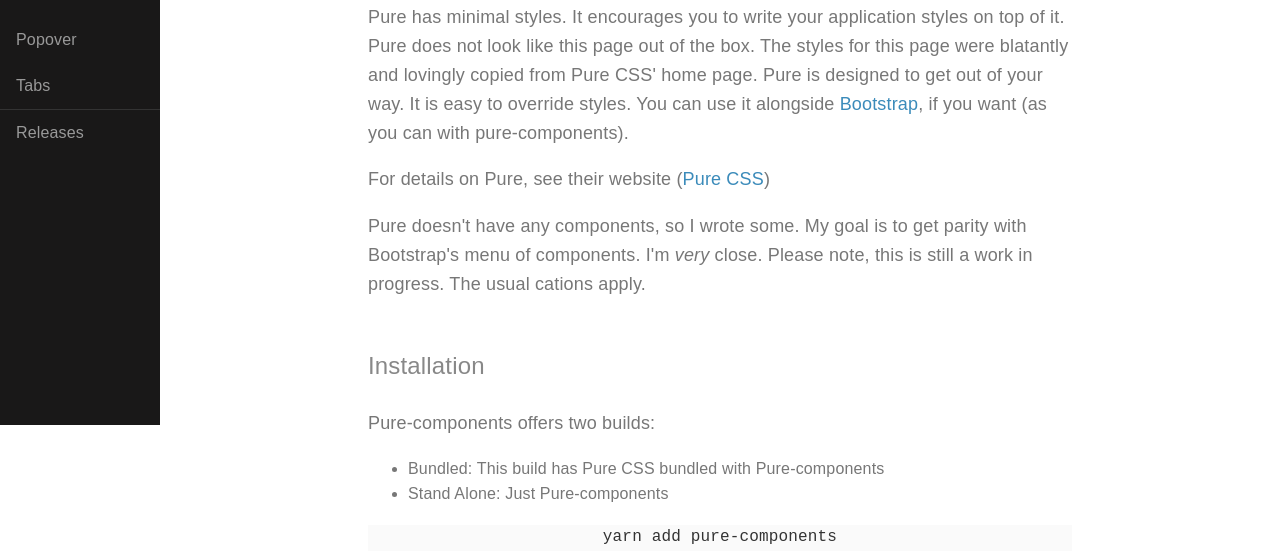
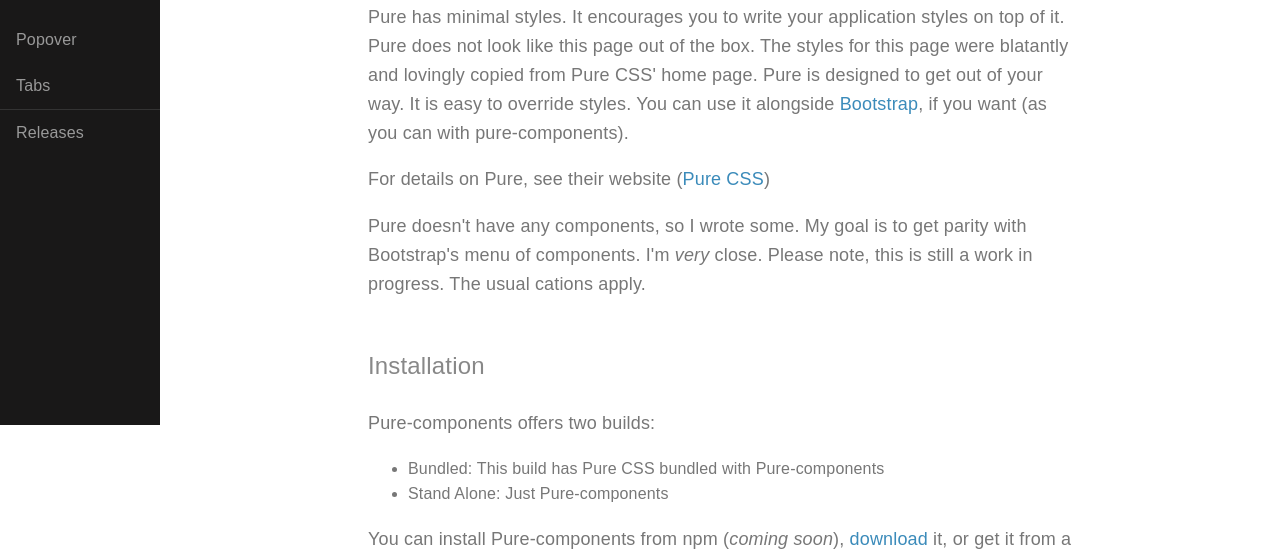
Before and after one commit to joe-crick/pure-css-components, a website: page index.html in a window 1280 px wide. Shown: the part 375-935 px from the top of the page. Drawn offline with nearby package versions, Linux system fonts and the light colour scheme.

Commit message:
(master): Update package.json

```diff
--- a/index.html
+++ b/index.html
@@ -109,7 +109,9 @@
                         </li>
                     </ul>
                     <p>
-
+                        You can install Pure-components from npm (<em>coming soon</em>),
+                        <a href="https://github.com/joe-crick/pure-css-components/blob/master/dist/pure-components.tar.gz?raw=true">download</a> it, or get it from a
+                        CDN.
                     </p>
 
                     <div class="is-code-full">
--- a/package.json
+++ b/package.json
@@ -1,5 +1,5 @@
 {
-  "name": "pure-css-components",
+  "name": "purecss-components",
   "version": "1.0.0",
   "description": "responsive-css-accordion",
   "main": "index.js",
@@ -10,6 +10,7 @@
     "build:css": "build/./build.sh",
     "build": "npm-run-all build:lint build:css"
   },
+  "files": "dist",
   "devDependencies": {
     "less": "^2.7.2",
     "less-plugin-autoprefix": "^1.5.1",
```
